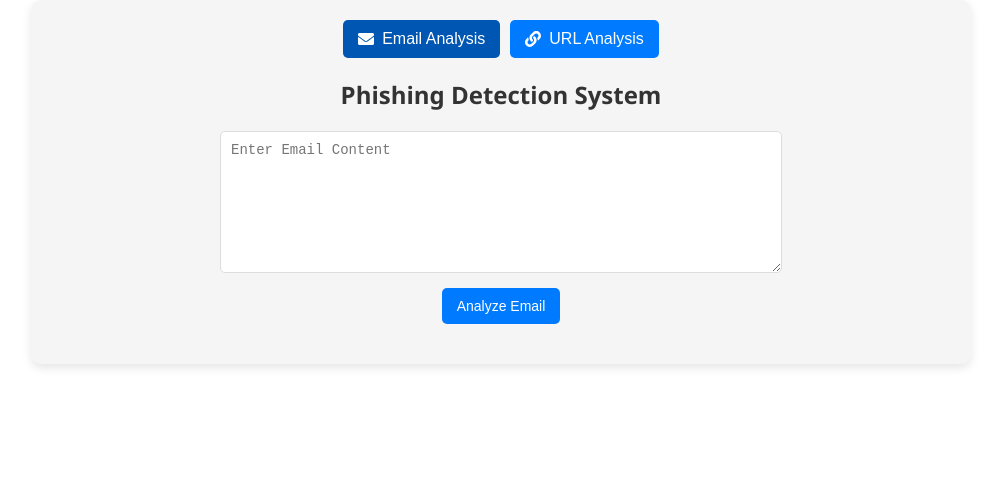
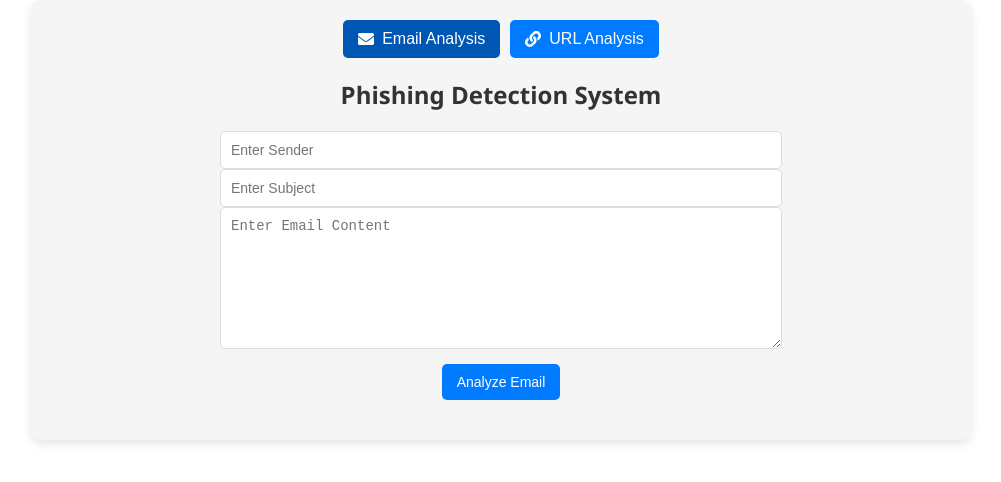
Before and after one commit to ANIMAALSK/Phishing-Detection-Project, a React (Create React App) app in the folder phishing-detection-frontend/: page / in a window 1280 px wide. Shown: the top 482 px of the page, without its empty margins (139-1140 px from the left). Built offline with nearby package versions, Linux system fonts and the light colour scheme.

Commit message:
added-email-in-frontend

```diff
--- a/phishing-detection-frontend/src/App.js
+++ b/phishing-detection-frontend/src/App.js
@@ -4,6 +4,8 @@ import { FaEnvelope, FaLink, FaSpinner, FaCheckCircle, FaTimesCircle, FaExclamat
 
 function App() {
   const [email, setEmail] = useState("");
+  const [subject, setSubject] = useState("");
+  const [sender, setSender] = useState("");
   const [url, setUrl] = useState("");
   const [result, setResult] = useState(null);
   const [activeTab, setActiveTab] = useState("email");
@@ -12,7 +14,7 @@ function App() {
   const analyzeEmail = async () => {
     setLoading(true);
     try {
-      const response = await axios.post("http://localhost:8000/analyze-email/", { email_text: email });
+      const response = await axios.post("http://localhost:8000/analyze-email/", { sender_email:sender,subject: subject, email_text: email });
       setResult(response.data);
     } catch (error) {
       console.error("Error analyzing email:", error);
@@ -54,6 +56,14 @@ function App() {
         <h2>Phishing Detection System</h2>
         {activeTab === "email" && (
           <div className="input-section">
+             <input
+              placeholder="Enter Sender"
+              onChange={(e) => setSender(e.target.value)}
+            />
+            <input
+              placeholder="Enter Subject"
+              onChange={(e) => setSubject(e.target.value)}
+            />
             <textarea
               placeholder="Enter Email Content"
               onChange={(e) => setEmail(e.target.value)}
```
Also changed, not shown: 1 other file (tests, documents, lock files or other folders).
